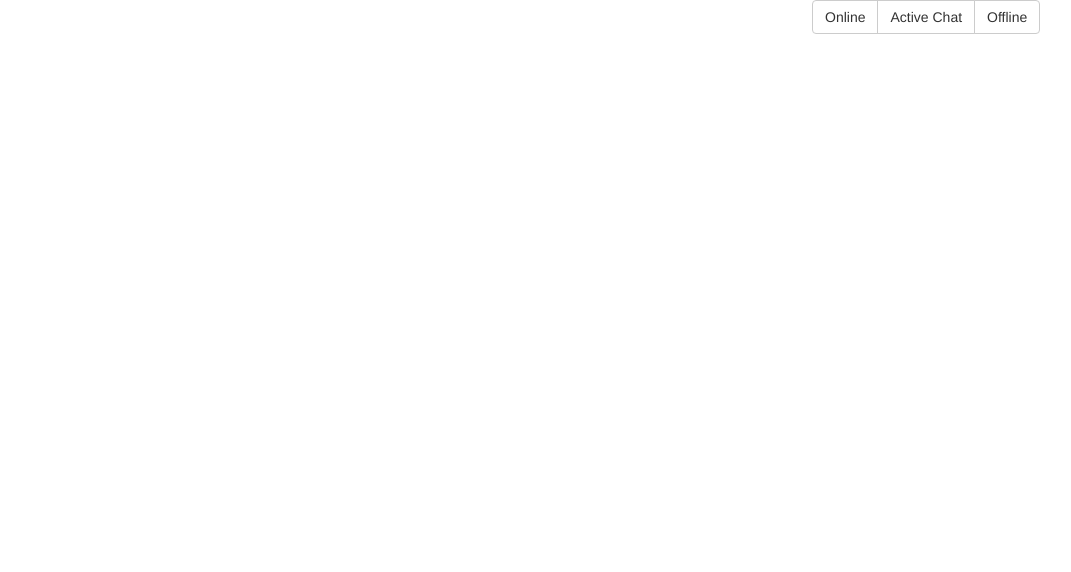
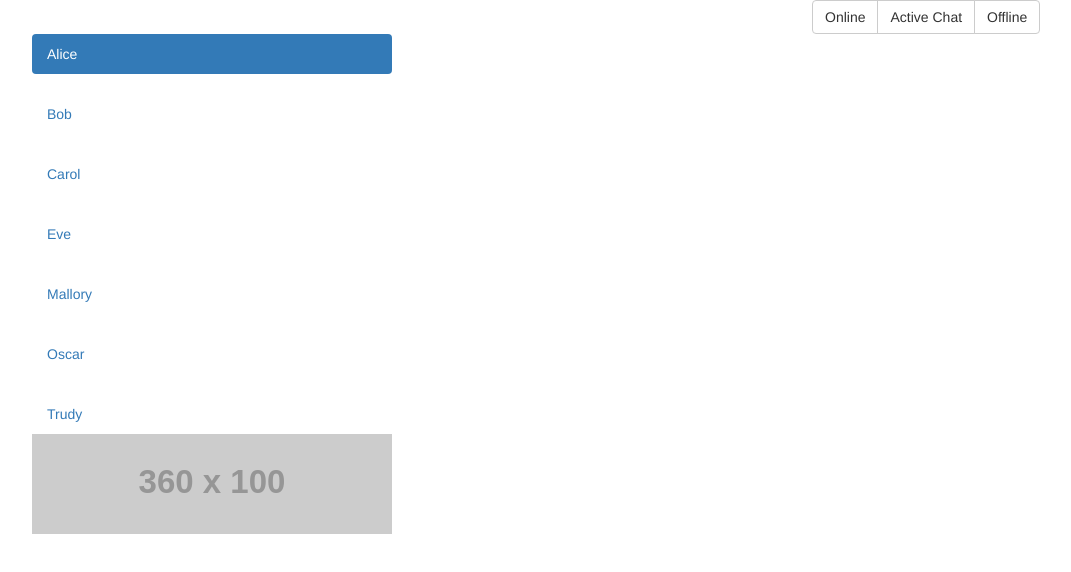
Before and after one commit to cedricbb/tradepic.io, a plain HTML site: page index.html in a window 1280 px wide. Shown: the whole page, without its empty margins (38-1109 px from the left). Drawn offline with nearby package versions, Linux system fonts and the light colour scheme; placeholder pictures from the web are drawn by us.

Commit message:
added nav-pills stacked + some comments

```diff
--- a/index.html
+++ b/index.html
@@ -1,8 +1,19 @@
 <!DOCTYPE>
-<html>
+<html lang="fr">
     <head>
-        <meta name="" content="" charset="utf-8"/>
+        <meta charset="utf-8"/>
+        <meta http-equiv="X-UA-Compatible" content="IE=Edge"/>
+        <meta name="viewport" content="width=device-width, initial-scale=1"/>
+
+        <!--Bootstrap-->
         <link rel="stylesheet" type="text/css" href="vendor/bootstrap/dist/css/bootstrap.css"/>
+
+        <!-- HTML5 shim and Respond.js for IE8 support of HTML5 elements and media queries -->
+        <!-- WARNING: Respond.js doesn't work if you view the page via file:// -->
+        <!--[if lt IE 9]>
+        <script src="https://oss.maxcdn.com/html5shiv/3.7.3/html5shiv.min.js"></script>
+        <script src="https://oss.maxcdn.com/respond/1.4.2/respond.min.js"></script>
+        <![endif]-->
     </head>
     <body>
         <div class="container">
@@ -18,12 +29,31 @@
                     </div>
                 </div>
             </div>
+
+            <div class="row">
+                <div class="col-xs-4">
+                    <ul class="nav nav-pills nav-stacked">
+                        <li class="active"><a href="#">Alice</li>
+                        <li><a href="#">Bob</li>
+                        <li><a href="#">Carol</li>
+                        <li><a href="#">Eve</li>
+                        <li><a href="#">Mallory</li>
+                        <li><a href="#">Oscar</li>
+                        <li><a href="#">Trudy</li>
+                    </ul>
+                    <img src="http://fakeimg.pl/360x100/?text=Pub" height="100" class="img-responsive"/>
+                </div>
+                <div class="col-xs-8">
+
+                </div>
+            </div>
         </div>
 
 
 
-
+        <!-- jQuery (necessary for Bootstrap's JavaScript plugins) -->
         <script type="text/javascript" src="vendor/jquery/dist/jquery.js"></script>
+        <!-- Include all compiled plugins (below), or include individual files as needed -->
         <script type="text/javascript" src="vendor/bootstrap/dist/js/bootstrap.js"></script>
     </body>
 </html>
```
